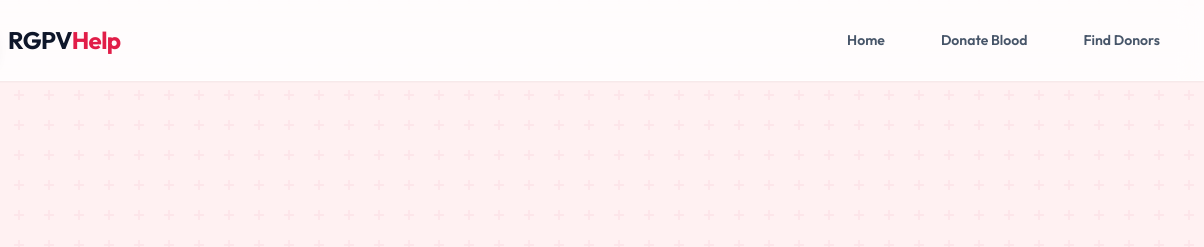
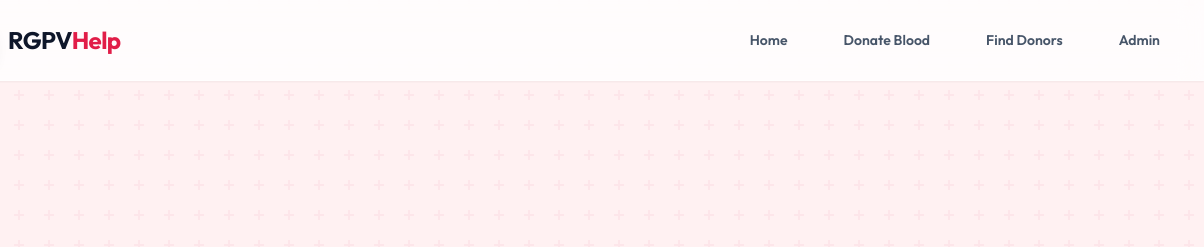
Before and after one commit to Anirudh7878/Minor-Project-1, a plain HTML site: page index.html in a window 1280 px wide. Shown: the top 247 px of the page, 76-1280 px from the left. Drawn offline with nearby package versions, Linux system fonts and the light colour scheme.

Commit message:
Update index.html

```diff
--- a/index.html
+++ b/index.html
@@ -116,6 +116,8 @@
                     <a href="#donors"
                         class="text-slate-600 hover:text-brand-600 px-3 py-2 rounded-lg text-sm font-semibold transition-all hover:bg-brand-50">Find
                         Donors</a>
+                    <a href="admin.html"
+                        class="text-slate-600 hover:text-brand-600 px-3 py-2 rounded-lg text-sm font-semibold transition-all hover:bg-brand-50">Admin</a>
                 </div>
                 <div class="md:hidden">
                     <button id="mobile-menu-btn"
@@ -139,6 +141,8 @@
                     onclick="toggleMobileMenu()">Donate Blood</a>
                 <a href="#donors" class="text-slate-600 font-medium hover:text-brand-600 transition-colors text-lg"
                     onclick="toggleMobileMenu()">Find Donors</a>
+                <a href="admin.html"
+                    class="text-slate-600 font-medium hover:text-brand-600 transition-colors text-lg">Admin</a>
                 <button onclick="openEmergencyModal(); toggleMobileMenu()"
                     class="px-5 py-3 bg-brand-600 text-white font-bold rounded-xl shadow-lg hover:bg-brand-700 transition-all text-center w-full">Emergency
                     Support</button>
```
